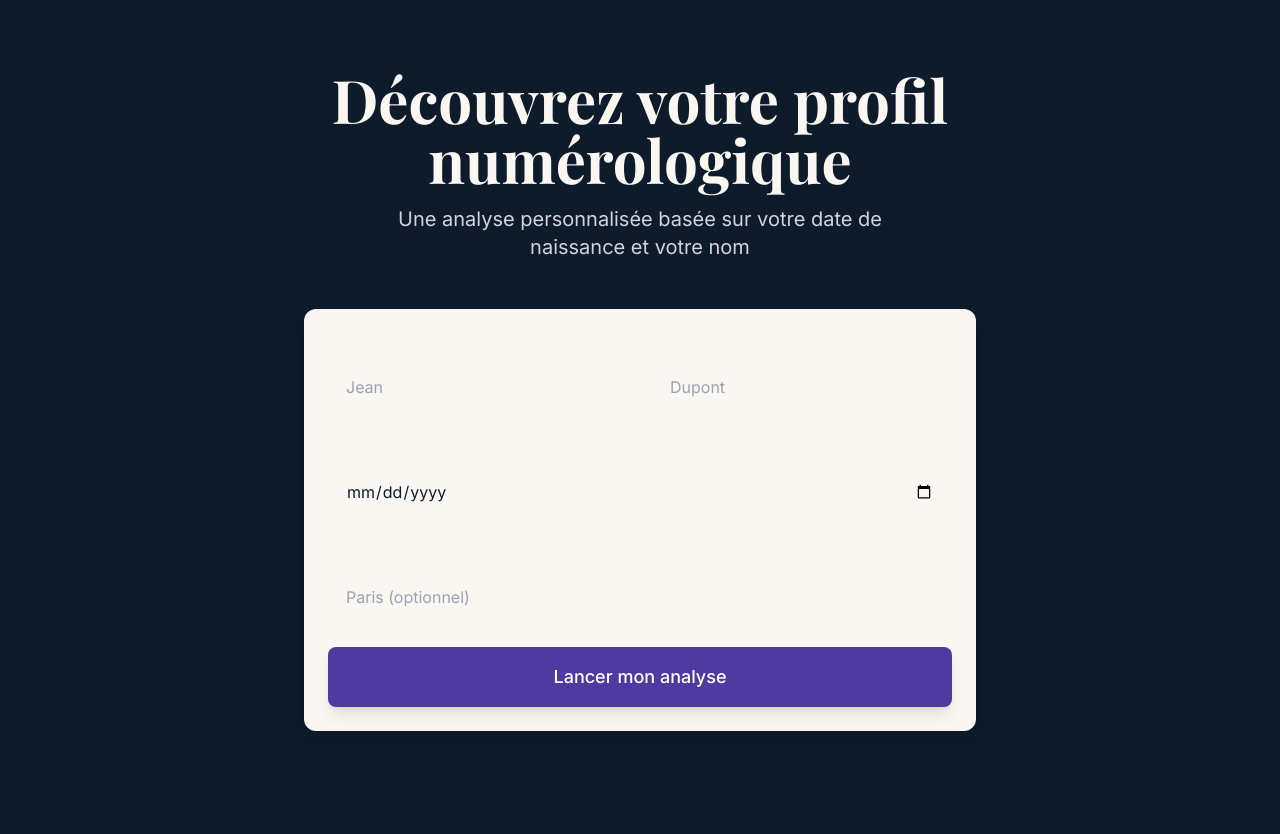
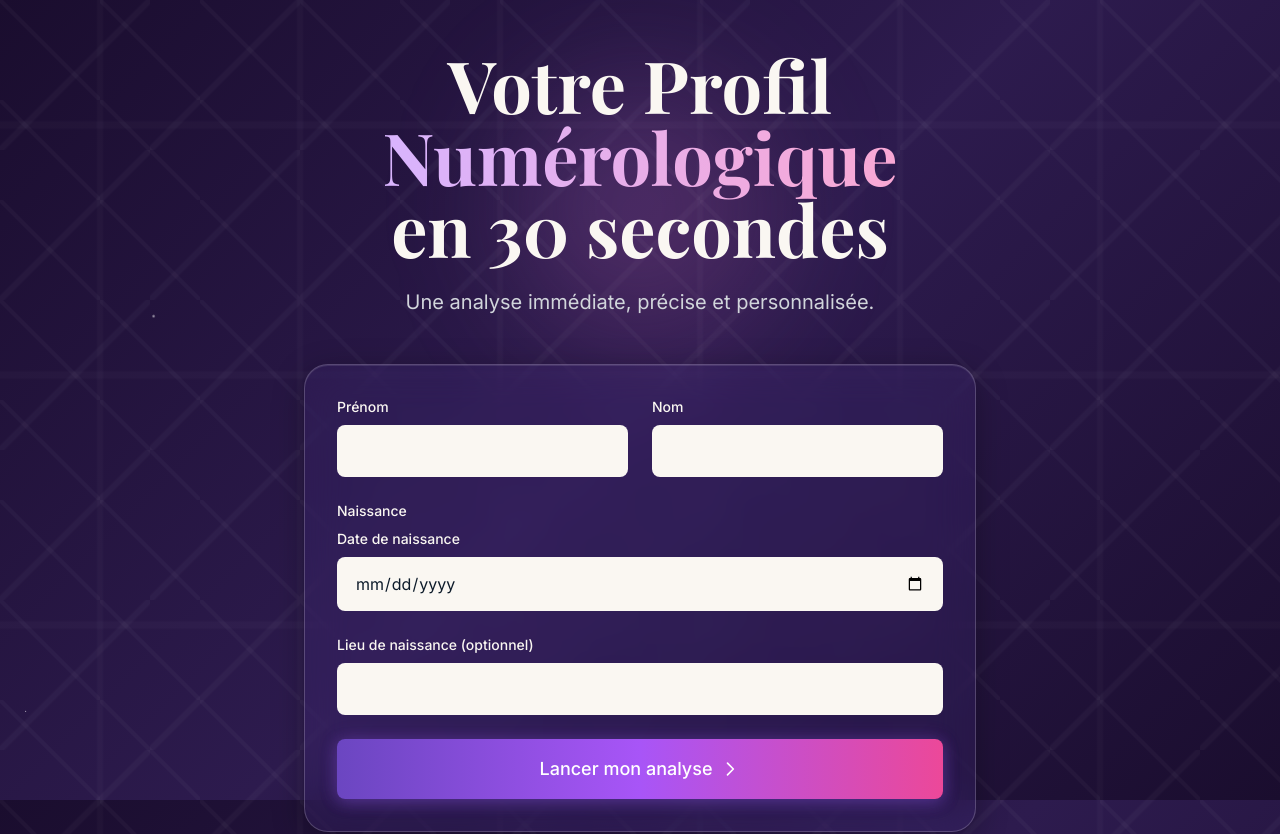
Before and after one commit to mikalopez06100-lab/numerologie, a Next.js app: page / in a window 1280 px wide. Shown: the top 834 px of the page. Before the commit the page ends 800 px from the top, so only its background shows below. Built offline with nearby package versions, Linux system fonts and the light colour scheme; no server answers; a web font is replaced by a local one.

Commit message:
Design: Update landing page with cosmic/astrological premium style

```diff
--- a/app/globals.css
+++ b/app/globals.css
@@ -11,8 +11,10 @@
   }
 
   body {
-    @apply bg-[#0D1B2A] text-[#FAF7F2];
+    @apply bg-[#1a0d2e] text-[#FAF7F2];
     font-family: var(--font-inter), sans-serif;
+    background: linear-gradient(135deg, #1a0d2e 0%, #2d1b4e 50%, #1a0d2e 100%);
+    background-attachment: fixed;
   }
 
   h1, h2, h3, h4, h5, h6 {
@@ -34,4 +36,93 @@
     -webkit-backdrop-filter: blur(20px);
     border: 1px solid rgba(255, 255, 255, 0.2);
   }
+
+  /* Fond cosmique avec étoiles */
+  .cosmic-bg {
+    position: relative;
+    background: linear-gradient(135deg, #1a0d2e 0%, #2d1b4e 50%, #1a0d2e 100%);
+    background-attachment: fixed;
+  }
+
+  .stars-overlay {
+    background-image:
+      radial-gradient(2px 2px at 20% 30%, white, transparent),
+      radial-gradient(2px 2px at 60% 70%, white, transparent),
+      radial-gradient(1px 1px at 50% 50%, white, transparent),
+      radial-gradient(1px 1px at 80% 10%, white, transparent),
+      radial-gradient(2px 2px at 90% 40%, white, transparent),
+      radial-gradient(1px 1px at 33% 60%, white, transparent),
+      radial-gradient(1px 1px at 10% 80%, white, transparent),
+      radial-gradient(2px 2px at 40% 90%, white, transparent),
+      radial-gradient(1px 1px at 70% 20%, white, transparent),
+      radial-gradient(1px 1px at 15% 50%, white, transparent);
+    background-size: 200% 200%;
+    background-position: 0% 0%;
+    animation: stars 20s linear infinite;
+    opacity: 0.6;
+  }
+
+  @keyframes stars {
+    0% { background-position: 0% 0%; }
+    100% { background-position: 100% 100%; }
+  }
+
+  /* Lignes de constellation */
+  .cosmic-bg::before {
+    content: '';
+    position: absolute;
+    inset: 0;
+    background-image:
+      linear-gradient(45deg, transparent 48%, rgba(255, 255, 255, 0.1) 49%, rgba(255, 255, 255, 0.1) 51%, transparent 52%),
+      linear-gradient(-45deg, transparent 48%, rgba(255, 255, 255, 0.1) 49%, rgba(255, 255, 255, 0.1) 51%, transparent 52%),
+      linear-gradient(90deg, transparent 48%, rgba(255, 255, 255, 0.08) 49%, rgba(255, 255, 255, 0.08) 51%, transparent 52%),
+      linear-gradient(0deg, transparent 48%, rgba(255, 255, 255, 0.08) 49%, rgba(255, 255, 255, 0.08) 51%, transparent 52%);
+    background-size: 100px 100px, 150px 150px, 200px 200px, 250px 250px;
+    opacity: 0.3;
+    pointer-events: none;
+  }
+
+  /* Container du formulaire avec effet glass */
+  .glass-form-container {
+    background: rgba(79, 58, 162, 0.15);
+    backdrop-filter: blur(20px);
+    -webkit-backdrop-filter: blur(20px);
+    border: 1px solid rgba(255, 255, 255, 0.2);
+    border-radius: 24px;
+    box-shadow:
+      0 8px 32px rgba(0, 0, 0, 0.3),
+      inset 0 1px 0 rgba(255, 255, 255, 0.1);
+  }
+
+  /* Inputs avec effet glass */
+  .glass-input input {
+    background: rgba(255, 255, 255, 0.05) !important;
+    border: 1px solid rgba(255, 255, 255, 0.1) !important;
+    color: #FAF7F2 !important;
+    backdrop-filter: blur(10px);
+  }
+
+  .glass-input input:focus {
+    background: rgba(255, 255, 255, 0.08) !important;
+    border-color: rgba(220, 196, 142, 0.5) !important;
+    box-shadow: 0 0 0 3px rgba(220, 196, 142, 0.1) !important;
+  }
+
+  .glass-input input::placeholder {
+    color: rgba(250, 247, 242, 0.4) !important;
+  }
+
+  /* Bouton avec gradient */
+  .gradient-button {
+    background: linear-gradient(90deg, #6B46C1 0%, #A855F7 50%, #EC4899 100%);
+    box-shadow:
+      0 4px 15px rgba(107, 70, 193, 0.4),
+      0 0 20px rgba(168, 85, 247, 0.2);
+  }
+
+  .gradient-button:hover {
+    box-shadow:
+      0 6px 20px rgba(107, 70, 193, 0.6),
+      0 0 30px rgba(168, 85, 247, 0.4);
+  }
 }
--- a/app/page.tsx
+++ b/app/page.tsx
@@ -50,21 +50,33 @@ export default function Home() {
   };
 
   return (
-    <main className="min-h-screen flex items-center justify-center px-4 py-12">
-      <div className="w-full max-w-2xl">
+    <main className="min-h-screen relative overflow-hidden cosmic-bg flex items-center justify-center px-4 py-12">
+      {/* Étoiles et constellations en arrière-plan */}
+      <div className="absolute inset-0 stars-overlay"></div>
+
+      {/* Cercle lumineux en haut */}
+      <div className="absolute top-20 left-1/2 transform -translate-x-1/2 w-64 h-64 bg-gradient-to-br from-purple-400/20 to-pink-400/20 rounded-full blur-3xl"></div>
+
+      <div className="w-full max-w-2xl relative z-10">
         {/* Hero Section */}
         <div className="text-center mb-12">
-          <h1 className="font-serif text-5xl md:text-6xl font-bold text-[#FAF7F2] mb-4">
-            Découvrez votre profil numérologique
+          <h1 className="font-serif text-5xl md:text-6xl lg:text-7xl font-bold text-[#FAF7F2] mb-4 leading-tight">
+            Votre Profil
+            <br />
+            <span className="bg-gradient-to-r from-purple-300 to-pink-300 bg-clip-text text-transparent">
+              Numérologique
+            </span>
+            <br />
+            en 30 secondes
           </h1>
-          <p className="text-xl text-gray-300 max-w-xl mx-auto">
-            Une analyse personnalisée basée sur votre date de naissance et votre nom
+          <p className="text-xl text-gray-300 max-w-xl mx-auto mt-6">
+            Une analyse immédiate, précise et personnalisée.
           </p>
         </div>
 
-        {/* Formulaire */}
-        <Card>
-          <form onSubmit={handleSubmit} className="space-y-6">
+        {/* Formulaire dans une boîte semi-transparente */}
+        <div className="glass-form-container">
+          <form onSubmit={handleSubmit} className="space-y-6 p-8">
             {error && (
               <div className="bg-red-500/20 border border-red-500 rounded-lg p-4 text-red-200">
                 {error}
@@ -73,58 +85,127 @@ export default function Home() {
 
             <div className="grid grid-cols-1 md:grid-cols-2 gap-6">
               <Input
-                label="Prénom *"
+                label="Prénom"
                 type="text"
                 required
                 value={formData.firstName}
                 onChange={(e) =>
                   setFormData({ ...formData, firstName: e.target.value })
                 }
-                placeholder="Jean"
+                placeholder=""
+                className="glass-input"
               />
+              <div>
                 <Input
-                label="Nom *"
+                  label="Nom"
                   type="text"
                   required
                   value={formData.lastName}
                   onChange={(e) =>
                     setFormData({ ...formData, lastName: e.target.value })
                   }
-                placeholder="Dupont"
+                  placeholder=""
+                  className="glass-input"
                 />
               </div>
+            </div>
 
+            <div>
+              <label className="block text-sm font-medium mb-2 text-[#FAF7F2]">
+                Naissance
+              </label>
               <Input
-              label="Date de naissance *"
+                label="Date de naissance"
                 type="date"
                 required
                 value={formData.birthDate}
                 onChange={(e) =>
                   setFormData({ ...formData, birthDate: e.target.value })
                 }
+                className="glass-input"
               />
+            </div>
 
             <Input
-              label="Lieu de naissance"
+              label="Lieu de naissance (optionnel)"
               type="text"
               value={formData.birthPlace}
               onChange={(e) =>
                 setFormData({ ...formData, birthPlace: e.target.value })
               }
-              placeholder="Paris (optionnel)"
+              placeholder=""
+              className="glass-input"
             />
 
-            <Button
+            <button
               type="submit"
-              variant="primary"
-              size="lg"
-              isLoading={isLoading}
-              className="w-full"
+              disabled={isLoading}
+              className="w-full gradient-button py-4 px-8 rounded-lg font-medium text-white text-lg transition-all duration-300 hover:scale-105 disabled:opacity-50 disabled:cursor-not-allowed flex items-center justify-center gap-2"
             >
+              {isLoading ? (
+                <>
+                  <svg
+                    className="animate-spin h-5 w-5"
+                    xmlns="http://www.w3.org/2000/svg"
+                    fill="none"
+                    viewBox="0 0 24 24"
+                  >
+                    <circle
+                      className="opacity-25"
+                      cx="12"
+                      cy="12"
+                      r="10"
+                      stroke="currentColor"
+                      strokeWidth="4"
+                    ></circle>
+                    <path
+                      className="opacity-75"
+                      fill="currentColor"
+                      d="M4 12a8 8 0 018-8V0C5.373 0 0 5.373 0 12h4zm2 5.291A7.962 7.962 0 014 12H0c0 3.042 1.135 5.824 3 7.938l3-2.647z"
+                    ></path>
+                  </svg>
+                  Chargement...
+                </>
+              ) : (
+                <>
                   Lancer mon analyse
-            </Button>
+                  <svg
+                    className="w-5 h-5"
+                    fill="none"
+                    stroke="currentColor"
+                    viewBox="0 0 24 24"
+                  >
+                    <path
+                      strokeLinecap="round"
+                      strokeLinejoin="round"
+                      strokeWidth={2}
+                      d="M9 5l7 7-7 7"
+                    />
+                  </svg>
+                </>
+              )}
+            </button>
           </form>
-        </Card>
+        </div>
+
+        {/* Preuve sociale avec étoiles */}
+        <div className="text-center mt-12">
+          <p className="text-gray-300 mb-3">
+            <strong className="text-[#FAF7F2]">10 000+</strong> analyses déjà réalisées
+          </p>
+          <div className="flex justify-center gap-1">
+            {[...Array(5)].map((_, i) => (
+              <svg
+                key={i}
+                className="w-6 h-6 text-[#DCC48E]"
+                fill="currentColor"
+                viewBox="0 0 20 20"
+              >
+                <path d="M9.049 2.927c.3-.921 1.603-.921 1.902 0l1.07 3.292a1 1 0 00.95.69h3.462c.969 0 1.371 1.24.588 1.81l-2.8 2.034a1 1 0 00-.364 1.118l1.07 3.292c.3.921-.755 1.688-1.54 1.118l-2.8-2.034a1 1 0 00-1.175 0l-2.8 2.034c-.784.57-1.838-.197-1.539-1.118l1.07-3.292a1 1 0 00-.364-1.118L2.98 8.72c-.783-.57-.38-1.81.588-1.81h3.461a1 1 0 00.951-.69l1.07-3.292z" />
+              </svg>
+            ))}
+          </div>
+        </div>
       </div>
     </main>
   );
--- a/components/ui/Input.tsx
+++ b/components/ui/Input.tsx
@@ -26,6 +26,7 @@ const Input = forwardRef<HTMLInputElement, InputProps>(
             ${error ? 'border-red-500' : ''}
             ${className}
           `}
+          style={className.includes('glass-input') ? {} : undefined}
           {...props}
         />
         {error && (
```
Lines whose indentation alone changed are shown as unchanged.
